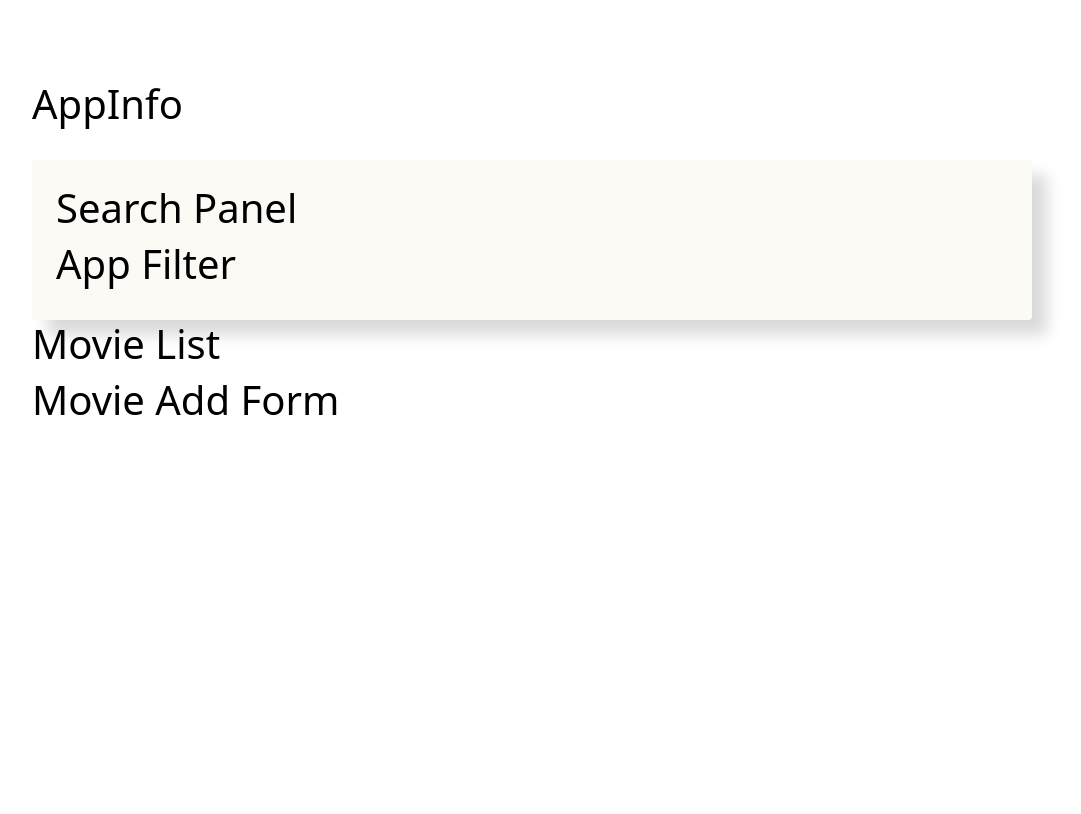
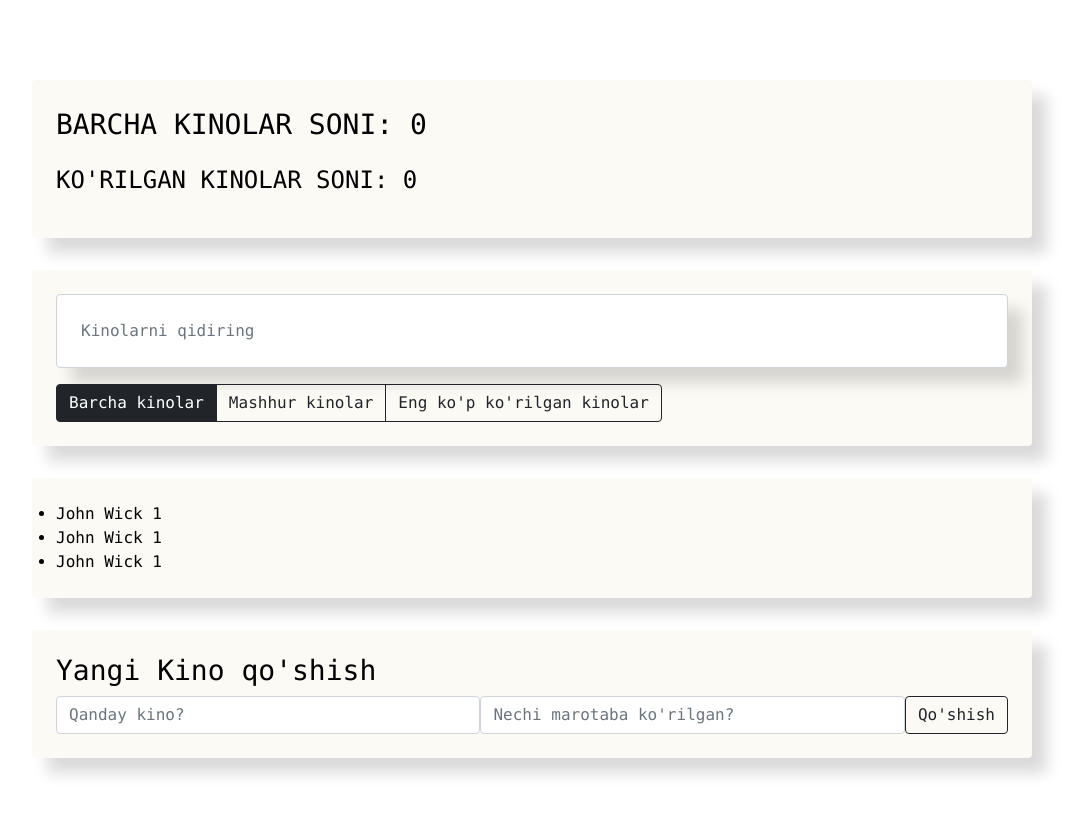
Before and after one commit to AzamatOrtiqovdev/vuepractice, a Vue app in the folder vue-project/: page / in a window 1280 px wide. Shown: the top 814 px of the page, without its empty margins (108-1189 px from the left). Built offline with nearby package versions, Linux system fonts and the light colour scheme.

Commit message:
add style to components

```diff
--- a/vue-project/src/components/app-filter/AppFilter.vue
+++ b/vue-project/src/components/app-filter/AppFilter.vue
@@ -1,5 +1,9 @@
 <template>
-      <h1>App Filter</h1>
+      <div class="btn-group">
+            <button class="btn btn-dark" type="button">Barcha kinolar</button>
+            <button class="btn btn-outline-dark" type="button">Mashhur kinolar</button>
+            <button class="btn btn-outline-dark" type="button">Eng ko'p ko'rilgan kinolar</button>
+      </div>
 </template>
 
 <script>
--- a/vue-project/src/components/app-info/AppInfo.vue
+++ b/vue-project/src/components/app-info/AppInfo.vue
@@ -1,5 +1,8 @@
 <template>
-      <h1>AppInfo</h1>
+      <div class="app-info">
+            <p class="fs-3 text-uppercase">Barcha kinolar soni: 0</p>
+            <p class="fs-4 text-uppercase">Ko'rilgan kinolar soni: 0</p>
+      </div>
 </template>
 
 <script>
@@ -8,6 +11,11 @@
       }
 </script>
 
-<style>
-
+<style scoped>
+      .app-info {
+            padding: 1.5rem;
+            border-radius: 4px;
+            background-color: #fcfaf5;
+            box-shadow: 15px 15px 15px rgba(0, 0, 0, 0.15);
+      }
 </style>
--- a/vue-project/src/components/app/App.vue
+++ b/vue-project/src/components/app/App.vue
@@ -1,5 +1,5 @@
 <template>
-    <div class="app">
+    <div class="app font-monospace">
         <div class="content">
             <AppInfo />
             <div class="search-panel">
@@ -46,6 +46,7 @@
 
     .search-panel {
         margin-top: 2rem;
+        margin-bottom: 2rem;
         padding: 1.5rem;
         background-color: #fcfaf5;
         border-radius: 4px;
--- a/vue-project/src/components/movie-add-form/MovieAddForm.vue
+++ b/vue-project/src/components/movie-add-form/MovieAddForm.vue
@@ -1,5 +1,13 @@
 <template>
-      <h1>Movie Add Form</h1>
+      <div class="movie-add-form">
+            <h3>Yangi Kino qo'shish</h3>
+            <form class="add-form d-flex">
+                  <input type="text" class="form-control new-movie-label" placeholder="Qanday kino?">
+                  <input type="text" class="form-control new-movie-label" placeholder="Nechi marotaba ko'rilgan?">
+
+                  <button class="btn btn-outline-dark" type="submit">Qo'shish</button>
+            </form>
+      </div>
 </template>
 
 <script>
@@ -8,5 +16,12 @@
       }
 </script>
 
-<style>
+<style scoped>
+      .movie-add-form {
+            margin-top: 2rem;
+            padding: 1.5rem;
+            border-radius: 4px;
+            background-color: #fcfaf5;
+            box-shadow: 15px 15px 15px rgba(0, 0, 0, 0.15);
+      }
 </style>
--- /dev/null
+++ b/vue-project/src/components/movie-list-item/MovieListItem.vue
@@ -0,0 +1,13 @@
+<template>
+      <li>John Wick 1</li>
+</template>
+
+<script>
+      export default {
+
+      }
+</script>
+
+<style scoped>
+
+</style>
--- a/vue-project/src/components/movie-list/MovieList.vue
+++ b/vue-project/src/components/movie-list/MovieList.vue
@@ -1,13 +1,24 @@
 <template>
-      <h1>Movie List</h1>
+      <ul class="list-group movie-list">
+            <MovieListItem />
+            <MovieListItem />
+            <MovieListItem />
+      </ul>
 </template>
 
 <script>
+      import MovieListItem from '@/components/movie-list-item/MovieListItem.vue';
+
       export default {
-
+            components: { MovieListItem }
       }
 </script>
 
 <style>
-
+      .movie-list {
+            padding: 1.5rem;
+            border-radius: 4px;
+            background-color: #fcfaf5;
+            box-shadow: 15px 15px 15px rgba(0, 0, 0, 0.15);
+      }
 </style>
--- a/vue-project/src/components/search-panel/SearchPanel.vue
+++ b/vue-project/src/components/search-panel/SearchPanel.vue
@@ -1,5 +1,5 @@
 <template>
-      <h1>Search Panel</h1>
+      <input type="text" class="form-control search-input" placeholder="Kinolarni qidiring">
 </template>
 
 <script>
@@ -8,4 +8,12 @@
       }
 </script>
 
-<style scoped></style>
+<style scoped>
+      .search-input {
+            padding: 1.5rem;
+            margin-bottom: 1rem;
+            border-radius: 4px;
+            background-color: #fff;
+            box-shadow: 15px 15px 15px rgba(0, 0, 0, 0.15);
+      }
+</style>
```
